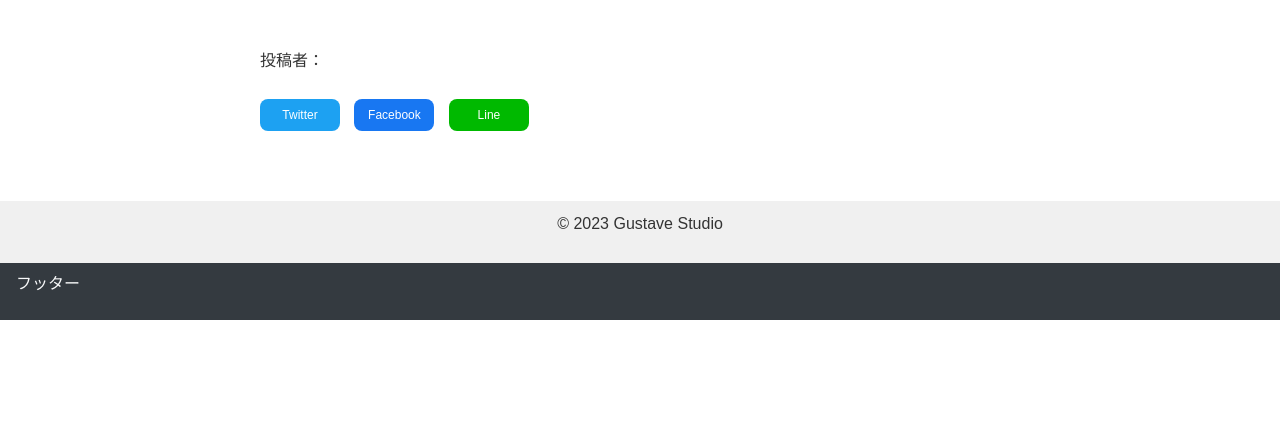
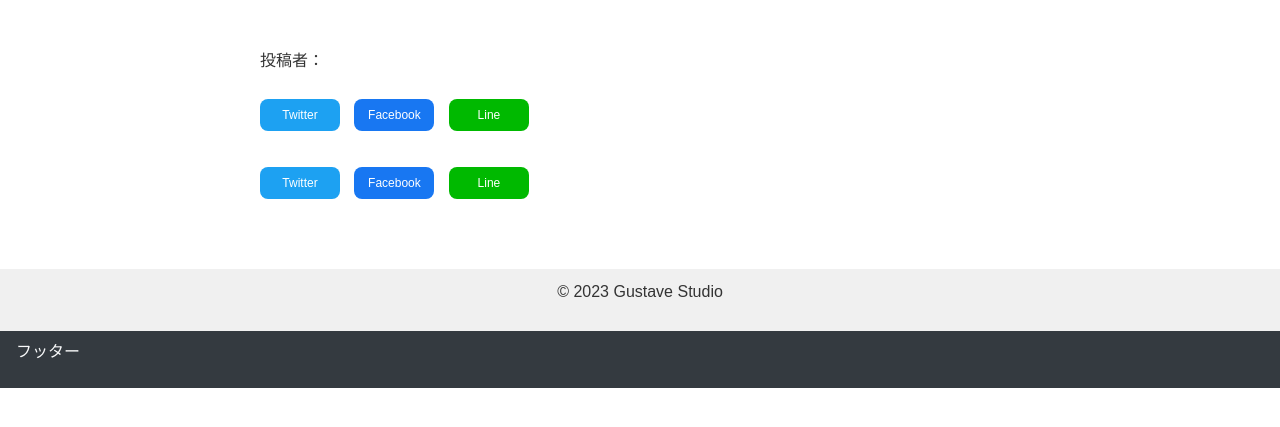
Before and after one commit to gustave-studio/science, a Django app: template templates/detail_page.html in a window 1280 px wide. Shown: the part 58-485 px from the top of the page. Run offline with Django 4.2, Linux system fonts and the light colour scheme; the template is opened without the code that fills it, so the values that code supplies are empty; parts of the project's set-up code (start-up, migrations or seed data) failed here and were passed over.

Commit message:
✨記事の下にもSNSシェアボタン追加
記事を読んだ後にシェアしてもらうため。

```diff
--- a/templates/detail_page.html
+++ b/templates/detail_page.html
@@ -23,6 +23,17 @@
       </a>
     </div>
     <p>{{ object.content|safe }}</p>
+    <div class="social-buttons">
+      <a href="https://twiter.com/share?url={URL}" rel="nofollow noopener" target="_blank" class="social-button twitter">
+        Twitter
+      </a>
+      <a href="http://www.facebook.com/share.php?u={URL}" rel="nofollow noopener" target="_blank" class="social-button facebook">
+        Facebook
+      </a>
+      <a href="http://line.me/R/msg/text/?{URL}%0a{ページのタイトルなど表示したいテキスト}" target="_blank" rel="nofollow noopener" class="social-button line">
+        Line
+      </a>
+    </div>
   </article>
 </main>
 
```
